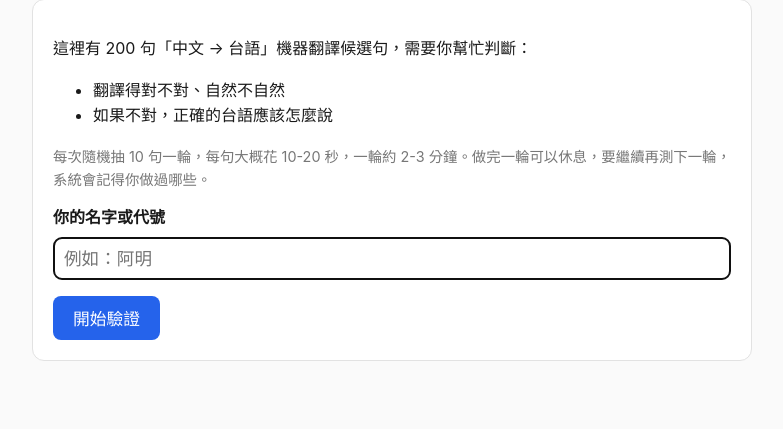
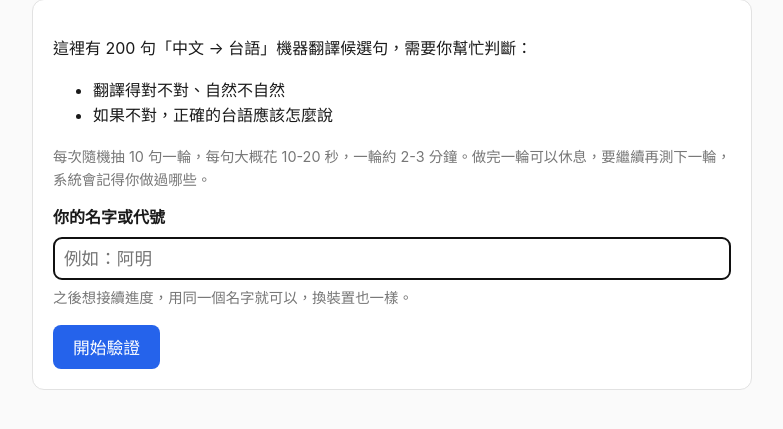
Before and after one commit to heisenberg7299/taigi-mt-project, a Flask app: page / in a window 1280 px wide. Shown: the part 86-515 px from the top of the page, without its empty margins (248-1031 px from the left). Run offline with Flask 3, Linux system fonts and the light colour scheme.

Commit message:
feat: 打同一個名字可以接回進度（含跨裝置），這是使用者明確要的取捨 (#6)
使用者要求「輸同名字就可以回到進度」，即使這代表知道/猜到某人的名字
就能看到、接續他的進度。已明確確認這個取捨：測試者是開發者認識的一小群
人，用方便換取風險是可接受的（跟拿到公開連結任何人都能看是不同等級的
暴露面）。如果之後測試者規模變大到不再互相認識，這裡要重新考慮（例如
加PIN）。

實作：
- find_token_by_name() / create_or_reuse_tester_token()：送出名字表單時
  一律先查有沒有同名字的既有token，有就沿用，不會開新的一輪
- 主動輸入名字這個動作視為明確意圖，優先於裝置上舊的cookie（避免同一台
  電腦換人測試時，被cookie誤接回前一個人的進度）
- cookie auto-resume（PR #5）保留，作為同裝置不用打字的快速路徑
- 更新首頁/答題頁提示文字，明確告知「同名字＝同進度、換裝置也一樣」

Co-authored-by: heisenberg <heisenberg@heisenbergdeMacBook-Pro.local>

```diff
--- a/webapp/app.py
+++ b/webapp/app.py
@@ -128,8 +128,12 @@ DATASET_BY_ID = {r["id"]: r for r in DATASET}
 
 def load_tokens():
     """token -> 顯示名稱 的對照表。存在本機、不進版控（整個 data/human_review/ 都在 .gitignore）。
-    測試者資料一律用不可猜的 token 當key，名字只拿來顯示，避免有人用猜的/知道的名字
-    就看到或接續別人的答案（例如打「正男」就能看到正男填過什麼）。"""
+
+    這裡刻意允許「打同一個名字就能接回進度」（見 create_or_reuse_tester_token），
+    這是開發者明確要的行為，取捨是：只要知道/猜到某人的名字，就能看到、接續他的
+    進度。因為測試者是開發者認識的一小群人，這個風險被判斷為可以接受，換取不用
+    記密碼、不用存書籤就能跨裝置接回進度的方便。之後如果測試者規模變大到不再
+    互相認識，這個設計要重新考慮（例如加PIN）。"""
     if not os.path.exists(TOKENS_PATH):
         return {}
     with open(TOKENS_PATH) as f:
@@ -141,12 +145,27 @@ def save_tokens(tokens):
         json.dump(tokens, f, ensure_ascii=False, indent=2)
 
 
+def find_token_by_name(display_name):
+    for token, info in load_tokens().items():
+        if info.get("name") == display_name:
+            return token
+    return None
+
+
 def create_tester_token(display_name):
     tokens = load_tokens()
     token = secrets.token_urlsafe(12)
     tokens[token] = {"name": display_name, "created_at": datetime.now(timezone.utc).isoformat()}
     save_tokens(tokens)
     return token
+
+
+def create_or_reuse_tester_token(display_name):
+    """同名字重複輸入會接回同一組token（同一份進度），不會開新的一輪。"""
+    existing = find_token_by_name(display_name)
+    if existing:
+        return existing
+    return create_tester_token(display_name)
 
 
 def tester_display_name(token):
@@ -253,15 +272,13 @@ def index():
 
 @app.route("/start", methods=["POST"])
 def start():
-    cookie_token = request.cookies.get(COOKIE_NAME, "")
-    if cookie_token and cookie_token in load_tokens():
-        # 這台裝置已經有進行中的session了，不要因為又填了一次名字就開新的、
-        # 讓舊進度變成看不到的孤兒資料。
-        return redirect(url_for("review", t=cookie_token))
     display_name = request.form.get("tester", "").strip()
     if not display_name:
         return redirect(url_for("index"))
-    token = create_tester_token(display_name)
+    # 主動輸入名字這個動作視為明確意圖，優先於裝置上舊的cookie
+    # （例如同一台電腦換人測試，第二個人打自己的名字，不該被cookie接回第一個人的進度）。
+    # 同名字會接回同一份進度，這是刻意的取捨，見 load_tokens() 註解。
+    token = create_or_reuse_tester_token(display_name)
     resp = redirect(url_for("review", t=token))
     return set_token_cookie(resp, token)
 
--- a/webapp/templates/index.html
+++ b/webapp/templates/index.html
@@ -12,6 +12,7 @@
     <div class="field">
       <label class="field-label" for="tester">你的名字或代號</label>
       <input type="text" id="tester" name="tester" placeholder="例如：阿明" required autofocus>
+      <p class="muted" style="margin-top:6px;">之後想接續進度，用同一個名字就可以，換裝置也一樣。</p>
     </div>
     <button type="submit">開始驗證</button>
   </form>
--- a/webapp/templates/review.html
+++ b/webapp/templates/review.html
@@ -2,9 +2,8 @@
 {% block content %}
 <div class="progress-bar"><div style="width: {{ (batch_position / batch_size * 100) | round(1) }}%"></div></div>
 <p class="muted">這一輪第 {{ batch_position }} / {{ batch_size }} 題 · 你總共已完成 {{ done }} / {{ total }} 句（測試者：{{ tester }}）</p>
-<p class="muted">💡 這台裝置/瀏覽器會自動記得你的進度，關掉視窗再回來、或重新打開連結都沒關係，
-不用重新輸入名字。如果想換別的裝置或瀏覽器繼續，才需要把這個網址存起來帶過去
-（重新輸入一樣的名字在新裝置上不會接回同一份進度，會變成新的一輪）。</p>
+<p class="muted">💡 這台裝置會自動記得你的進度，關掉視窗再回來也沒關係。換別的裝置的話，
+到首頁重新輸入「一樣的名字」就能接回同一份進度。</p>
 
 <div class="card">
   <span class="badge">{{ item.category_label }}</span>
```
